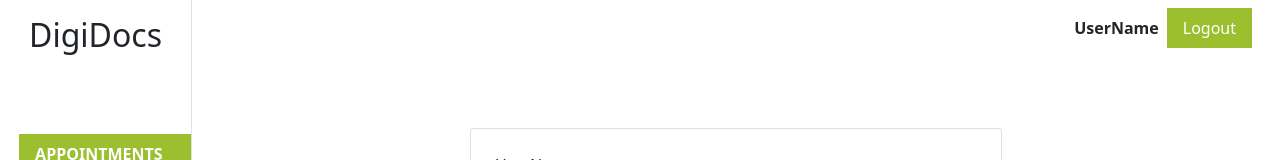
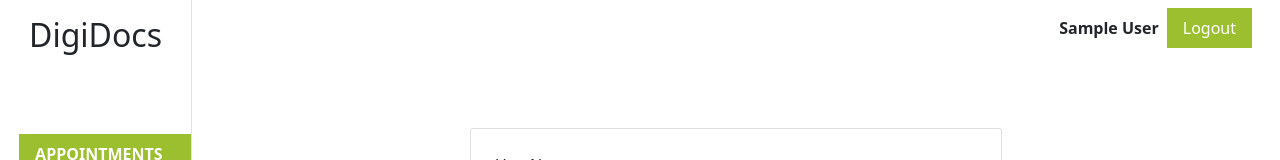
Before and after one commit to Moreneecoder/digidocs-client, a React (Create React App) app: page /register in a window 1280 px wide. Shown: the top 160 px of the page. Built offline with nearby package versions, Linux system fonts and the light colour scheme; sample sign-in values are in the browser's storage.

Commit message:
Refactor localStorage to hold full user data

```diff
--- a/src/containers/Appointment.js
+++ b/src/containers/Appointment.js
@@ -18,7 +18,7 @@ const Appointment = () => {
     const { id } = location.state;
 
     useHttp(
-      `http://digidocs-api.herokuapp.com/api/v1/${userInfo.role}/${userInfo.id}/appointments/${id}`,
+      `http://digidocs-api.herokuapp.com/api/v1/${userInfo.role}/${userInfo.data.id}/appointments/${id}`,
       loadAppointment,
       [],
     );
--- a/src/containers/Appointments.js
+++ b/src/containers/Appointments.js
@@ -14,7 +14,8 @@ const Appointments = () => {
   const userInfo = JSON.parse(localStorage.getItem('user'));
 
   if (loggedIn || userAuth()) {
-    useHttp(`http://digidocs-api.herokuapp.com/api/v1/${userInfo.role}/${userInfo.id}/appointments`,
+    console.log(userInfo);
+    useHttp(`http://digidocs-api.herokuapp.com/api/v1/${userInfo.role}/${userInfo.data.id}/appointments`,
       loadAppointments,
       []);
 
--- a/src/containers/Doctors.js
+++ b/src/containers/Doctors.js
@@ -16,6 +16,8 @@ const Doctors = () => {
 //   const navigate = useNavigate();
   const loggedIn = useSelector((state) => state.user);
   const doctors = useSelector((state) => state.doctors);
+
+  console.log(loggedIn);
 
   const [doc, setDoc] = useState({
     id: 0,
--- a/src/containers/Login.js
+++ b/src/containers/Login.js
@@ -25,8 +25,8 @@ const Login = () => {
 
     if (response.status === 200) {
       if (response.user.is_doctor) userRole = 'doctors';
-      localStorage.setItem('user', JSON.stringify({ role: userRole, id: response.user.id }));
-      dispatch(authSuccess(true));
+      localStorage.setItem('user', JSON.stringify({ role: userRole, data: response.user }));
+      dispatch(authSuccess(userData));
       navigate('/');
     }
   };
--- a/src/containers/Navbar.js
+++ b/src/containers/Navbar.js
@@ -20,7 +20,7 @@ const Navbar = () => {
             {loggedIn || userAuth() ? (
               <>
                 <li className="nav-item">
-                  <span className="nav-link fw-bolder text-dark">UserName</span>
+                  <span className="nav-link fw-bolder text-dark">{JSON.parse(userAuth()).data.name}</span>
                 </li>
                 <li className="nav-item">
                   <Link className="nav-link text-white main-bg-color px-3" to="/logout">Logout</Link>
--- a/src/containers/Register.js
+++ b/src/containers/Register.js
@@ -40,7 +40,7 @@ const Register = () => {
     const response = await postReq(fetchUrl, userData);
 
     if (response.status === 201) {
-      localStorage.setItem('user', JSON.stringify({ role: userRole, id: response.user }));
+      localStorage.setItem('user', JSON.stringify({ role: userRole, data: response.user }));
       dispatch(authSuccess(true));
       navigate('/');
     }
--- a/src/helpers/userAuth.js
+++ b/src/helpers/userAuth.js
@@ -1,6 +1,6 @@
 const userAuth = () => {
   const user = localStorage.getItem('user');
-  return user != null;
+  return user;
 };
 
 export default userAuth;
--- a/src/reducers/userReducer.js
+++ b/src/reducers/userReducer.js
@@ -1,5 +1,6 @@
 const userReducer = (state = null, action) => {
   let output;
+  console.log(action);
 
   switch (action.type) {
     case 'AUTH_SUCCESS':
```
